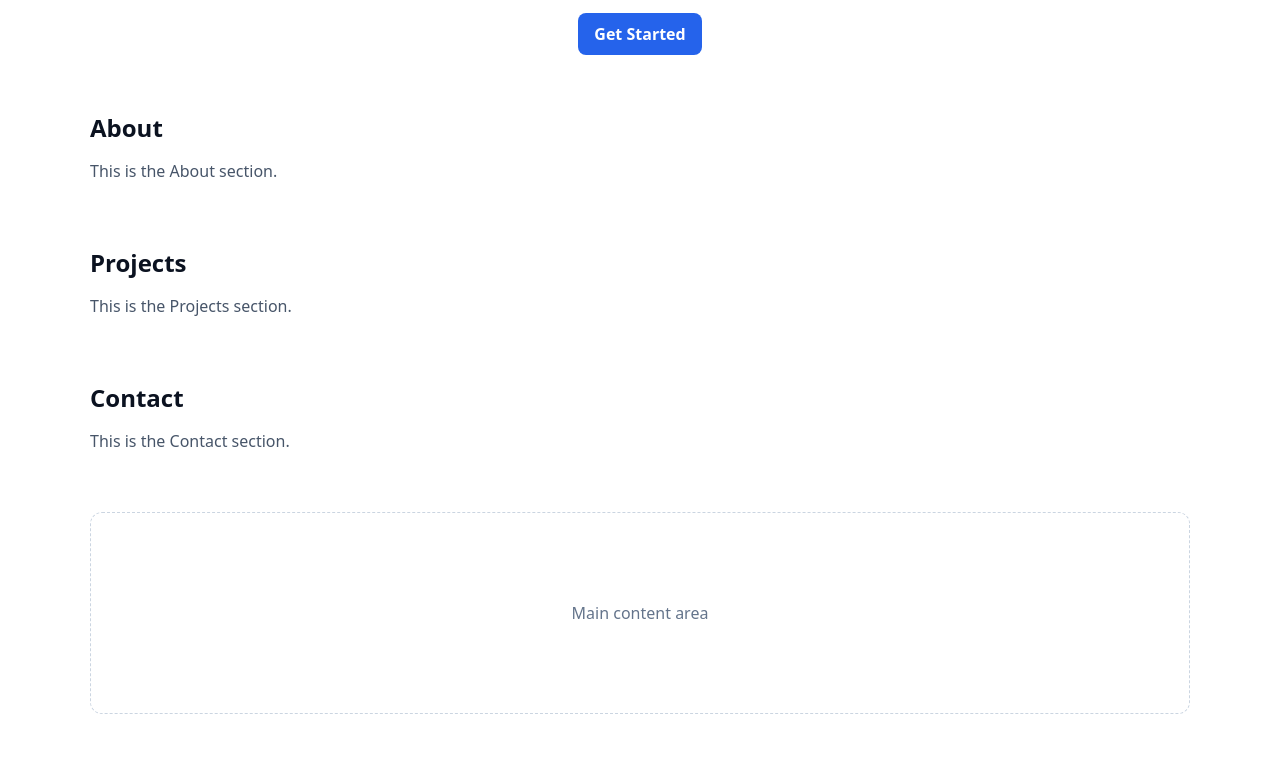
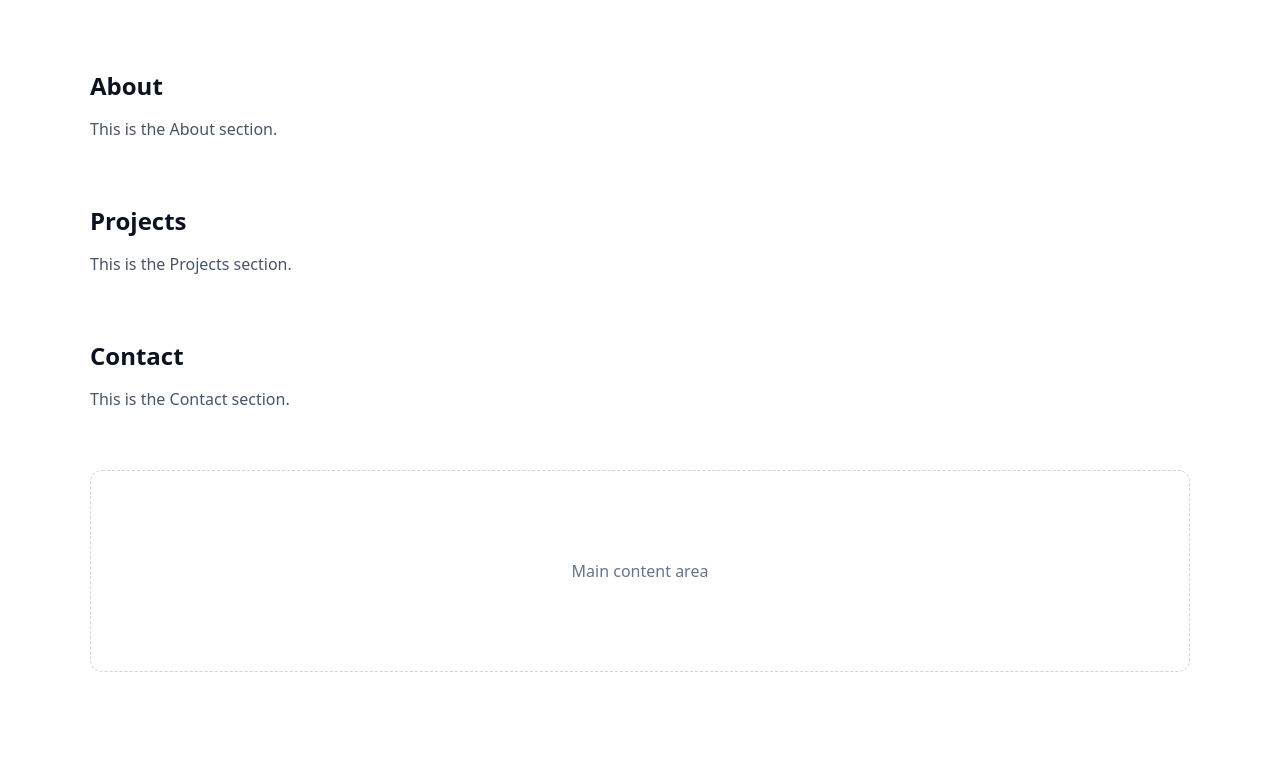
Before and after one commit to ronalking182/CSC303, a plain HTML site: page docs/assignment_01/index.html in a window 1280 px wide. Shown: the part 208-981 px from the top of the page. Drawn offline with Linux system fonts and the light colour scheme.

Commit message:
chore: remove Get Started button from assignment_01

```diff
--- a/docs/assignment_01/index.html
+++ b/docs/assignment_01/index.html
@@ -39,7 +39,6 @@
         <section class="hero" id="home">
           <h1 class="hero__title">Responsive Header & Footer Demo</h1>
           <p class="hero__subtitle">Resize the window to see the behavior across devices.</p>
-          <a href="#get-started" class="btn btn--primary">Get Started</a>
         </section>
 
         <section class="section" id="about">
```
